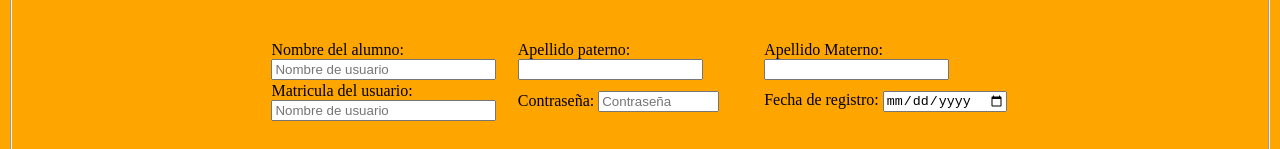
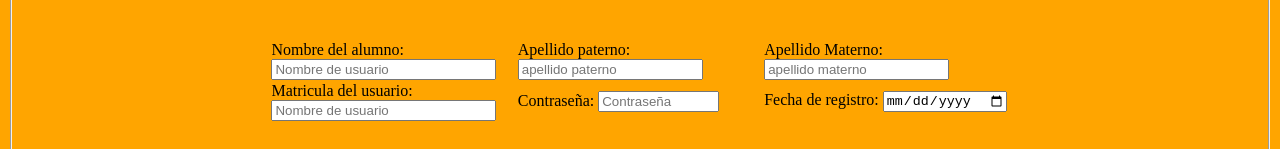
Before and after one commit to EduardoTonatiu/Portafolio1, a plain HTML site: page practica1p2.html in a window 1280 px wide. Shown: the part 170-319 px from the top of the page. Drawn offline with Linux system fonts and the light colour scheme.

Commit message:
Update practica1p2.html

```diff
--- a/practica1p2.html
+++ b/practica1p2.html
@@ -58,14 +58,14 @@
               <label for="username">
             Apellido paterno:
             </label>
-            <input type="tex" name="username" id="username" title="apellido paterno">
+            <input type="tex" name="username" id="username" title="apellido paterno" placeholder="apellido paterno" required>
           </td>
 
            <td>
               <label for="username">
             Apellido Materno:
             </label>
-            <input type="tex" name="username" id="username" title="apellido materno">
+            <input type="tex" name="username" id="username" title="apellido materno" placeholder="apellido materno" required>
           </td>
           </tr>
 
```
